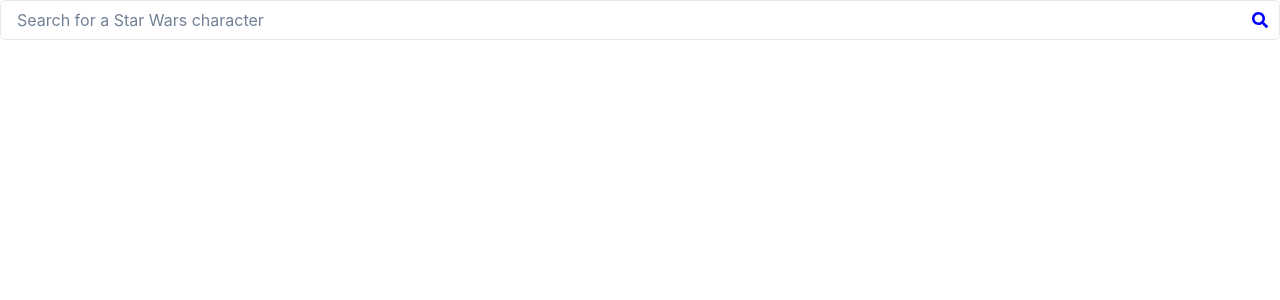
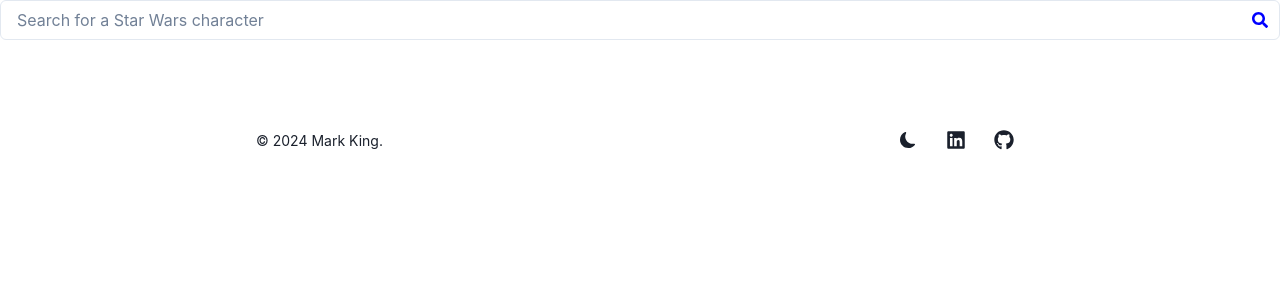
Before and after one commit to markpking2/star-wars-search, a Next.js app: page / in a window 1280 px wide. Shown: the top 300 px of the page. Built offline with nearby package versions, Linux system fonts and the light colour scheme.

Commit message:
add footer with color mode toggle

```diff
--- /dev/null
+++ b/src/components/Footer/Footer.tsx
@@ -0,0 +1,59 @@
+import {
+  Box,
+  ButtonGroup,
+  IconButton,
+  Stack,
+  Text,
+  useColorMode,
+} from "@chakra-ui/react";
+import { FaGithub, FaLinkedin } from "react-icons/fa";
+import { BsFillSunFill, BsFillMoonFill } from "react-icons/bs";
+
+export const Footer = () => {
+  const { colorMode, toggleColorMode } = useColorMode();
+
+  return (
+    <Box
+      mx={{
+        base: "4%",
+        sm: "4%",
+        md: "10%",
+        lg: "16%",
+        xl: "20%",
+      }}
+      height="150px"
+    >
+      <Stack pt={20} direction="row" justify="space-between" align="center">
+        <Text fontSize="sm" color="subtle">
+          &copy; {new Date().getFullYear()} Mark King.
+        </Text>
+        <Stack justify="space-between" direction="row" align="center">
+          <ButtonGroup variant="ghost">
+            <IconButton
+              aria-label="Color Mode"
+              onClick={toggleColorMode}
+              icon={
+                colorMode === "light" ? <BsFillMoonFill /> : <BsFillSunFill />
+              }
+              scale="2xl"
+            />
+            <IconButton
+              as="a"
+              target="_blank"
+              href="https://www.linkedin.com/in/markpking2/"
+              aria-label="LinkedIn"
+              icon={<FaLinkedin fontSize="1.25rem" />}
+            />
+            <IconButton
+              as="a"
+              target="_blank"
+              href="https://github.com/markpking2/"
+              aria-label="GitHub"
+              icon={<FaGithub fontSize="1.25rem" />}
+            />
+          </ButtonGroup>
+        </Stack>
+      </Stack>
+    </Box>
+  );
+};
--- /dev/null
+++ b/src/components/Footer/index.ts
@@ -0,0 +1 @@
+export * from "./Footer";
--- a/src/components/SearchBar/SearchBar.tsx
+++ b/src/components/SearchBar/SearchBar.tsx
@@ -35,7 +35,6 @@
           value={inputValue}
           onChange={(e) => setInputValue(e.target.value)}
           placeholder="Search for a Star Wars character"
-          bg={"white"}
         />
         <InputRightElement>
           {query.isLoading ? (
@@ -46,14 +45,7 @@
         </InputRightElement>
       </InputGroup>
       {query.isSuccess && (
-        <List
-          spacing={3}
-          mt={3}
-          bg={"white"}
-          p={3}
-          borderRadius="md"
-          boxShadow="md"
-        >
+        <List spacing={3} mt={3} p={3} borderRadius="md" boxShadow="md">
           {query.data.results.map((person) => (
             <PersonListItem
               key={person.name}
--- a/src/pages/index.tsx
+++ b/src/pages/index.tsx
@@ -1,9 +1,11 @@
 import { SearchBar } from "@/components/SearchBar";
+import { Footer } from "@/components/Footer";
 
 export default function Home() {
   return (
     <>
       <SearchBar />
+      <Footer />
     </>
   );
 }
```
Also changed, not shown: src/pages/profile/[id].tsx (renamed from src/pages/profile/[id].ts, +7 -0 lines).
